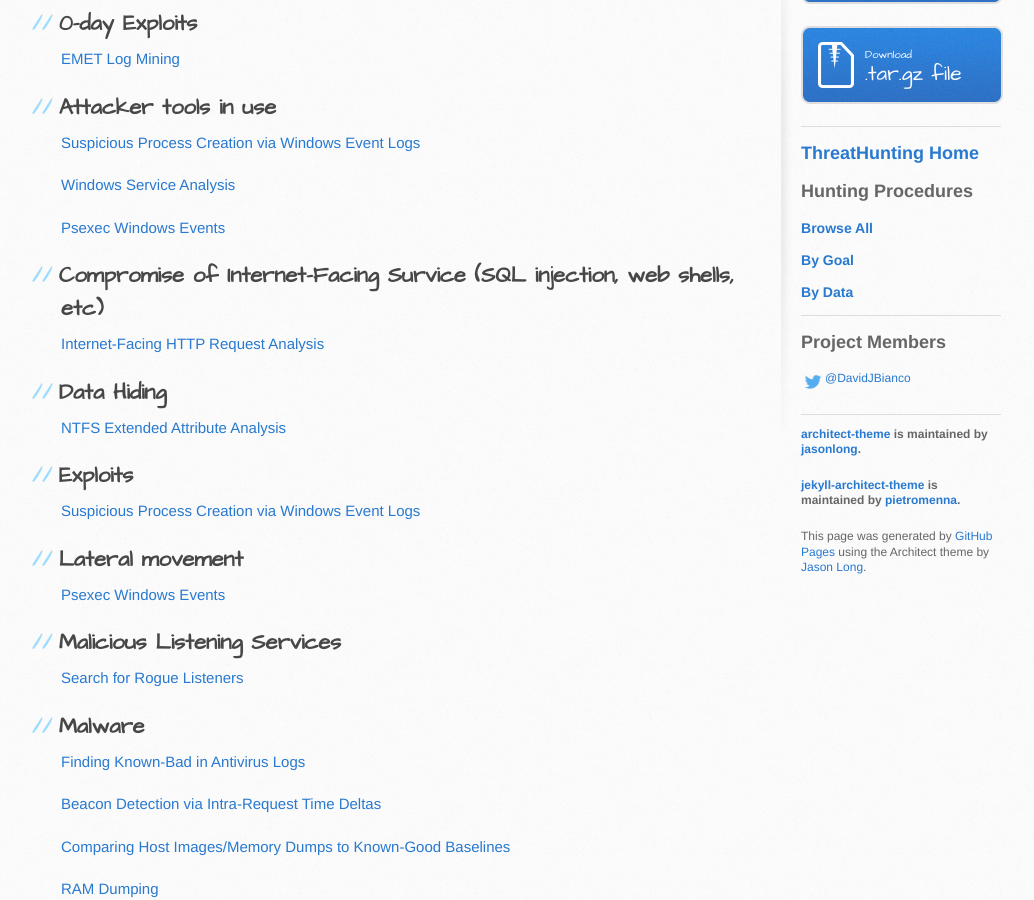
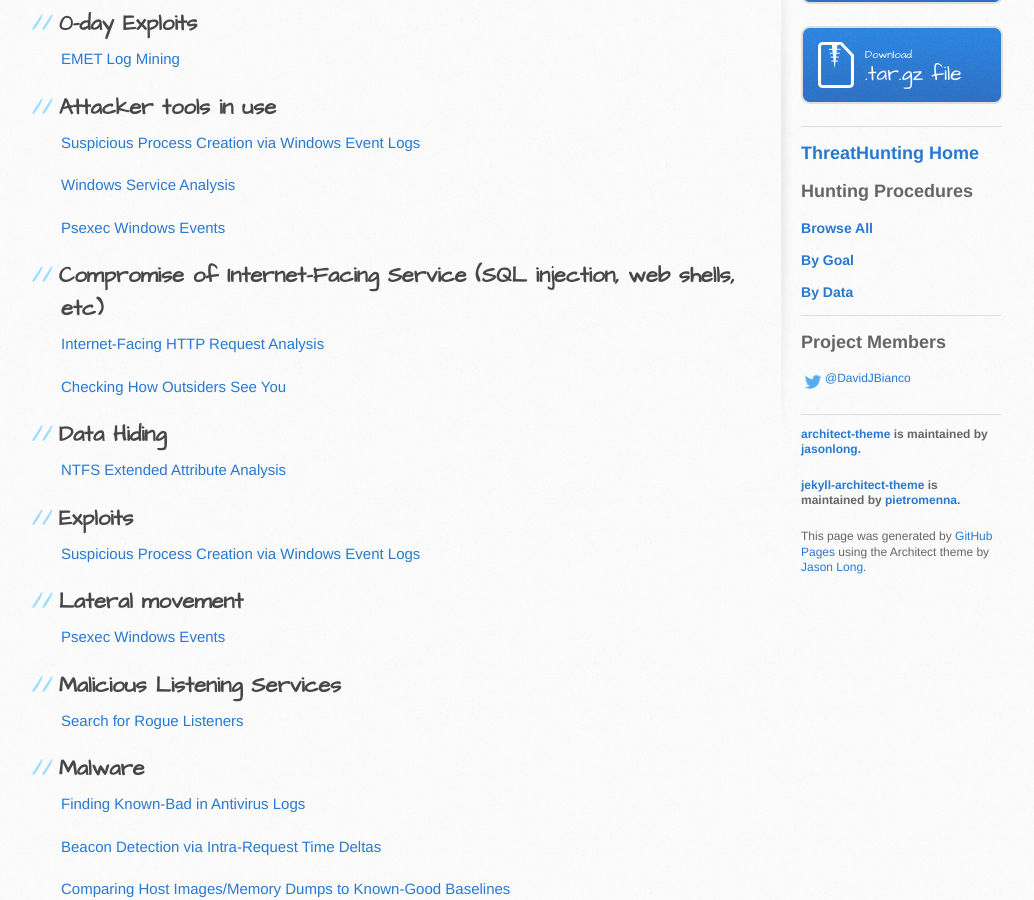
Before and after one commit to ThreatHuntingProject/ThreatHunting, a Jekyll site: the page built from index-by-purpose.md, in a window 1280 px wide and 900 px high, scrolled down 484 px. Shown: the whole window, without its empty margins (109-1143 px from the left). Built offline with Jekyll 4.4.1, drawn with Linux system fonts in a browser that asks for light colours.

```diff
--- a/index-by-purpose.md
+++ b/index-by-purpose.md
@@ -15,8 +15,10 @@
 
 [Psexec Windows Events]({{ site.github.repository_url }}/blob/master/hunts/psexec-windows-events.md)
 
-## Compromise of Internet-Facing Survice (SQL injection, web shells, etc)
+## Compromise of Internet-Facing Service (SQL injection, web shells, etc)
 [Internet-Facing HTTP Request Analysis]({{ site.github.repository_url }}/blob/master/hunts/internet_facing_http_request_analysis.md)
+
+[Checking How Outsiders See You]({{ site.github.repository_url }}/blob/master/hunts/checking-how-outsiders-see-you.md)
 
 ## Data Hiding
 [NTFS Extended Attribute Analysis]({{ site.github.repository_url }}/blob/master/hunts/ntfs_extended_attribute_analysis.md)
```
Also changed, not shown: index-by-data.md (+3 -0 lines).
